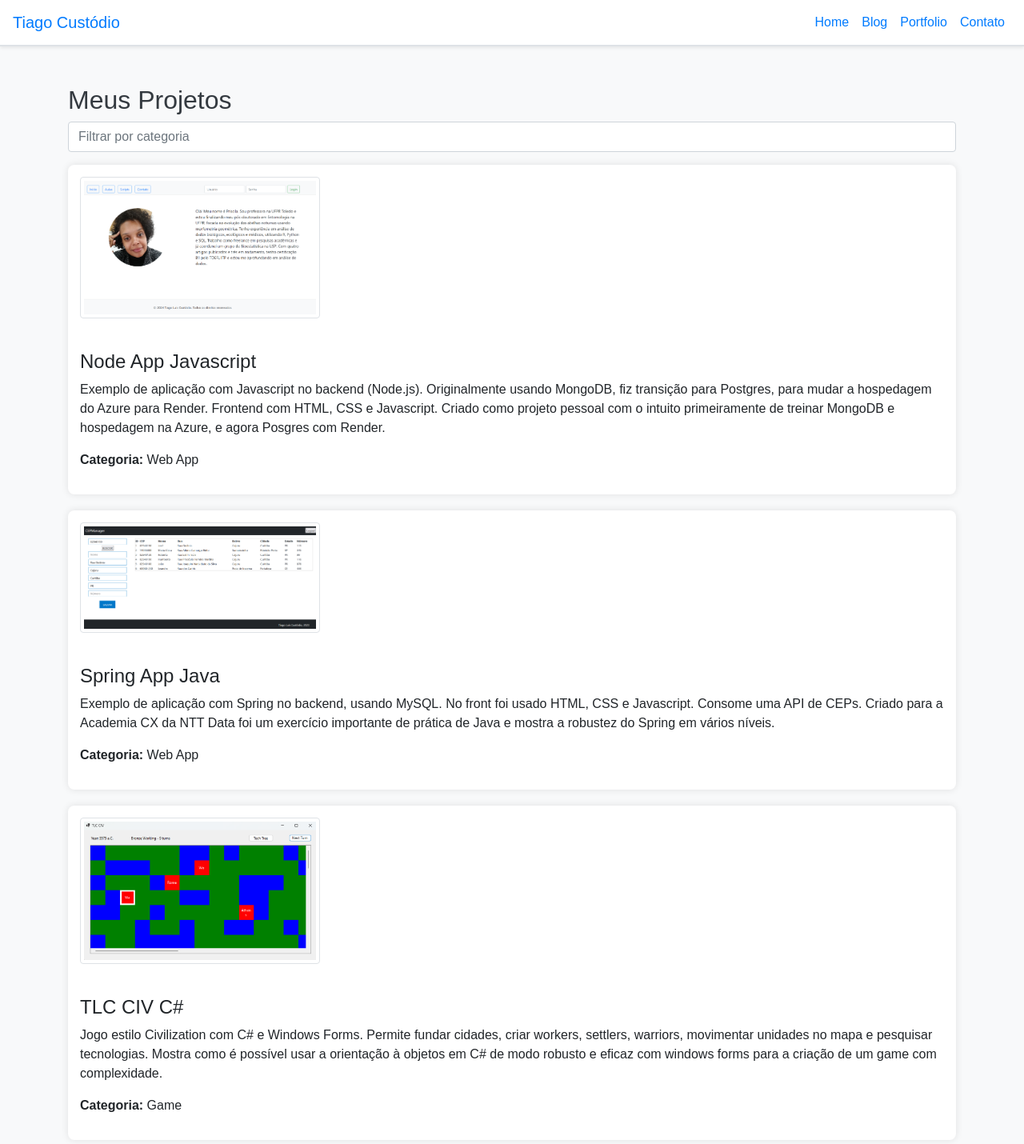
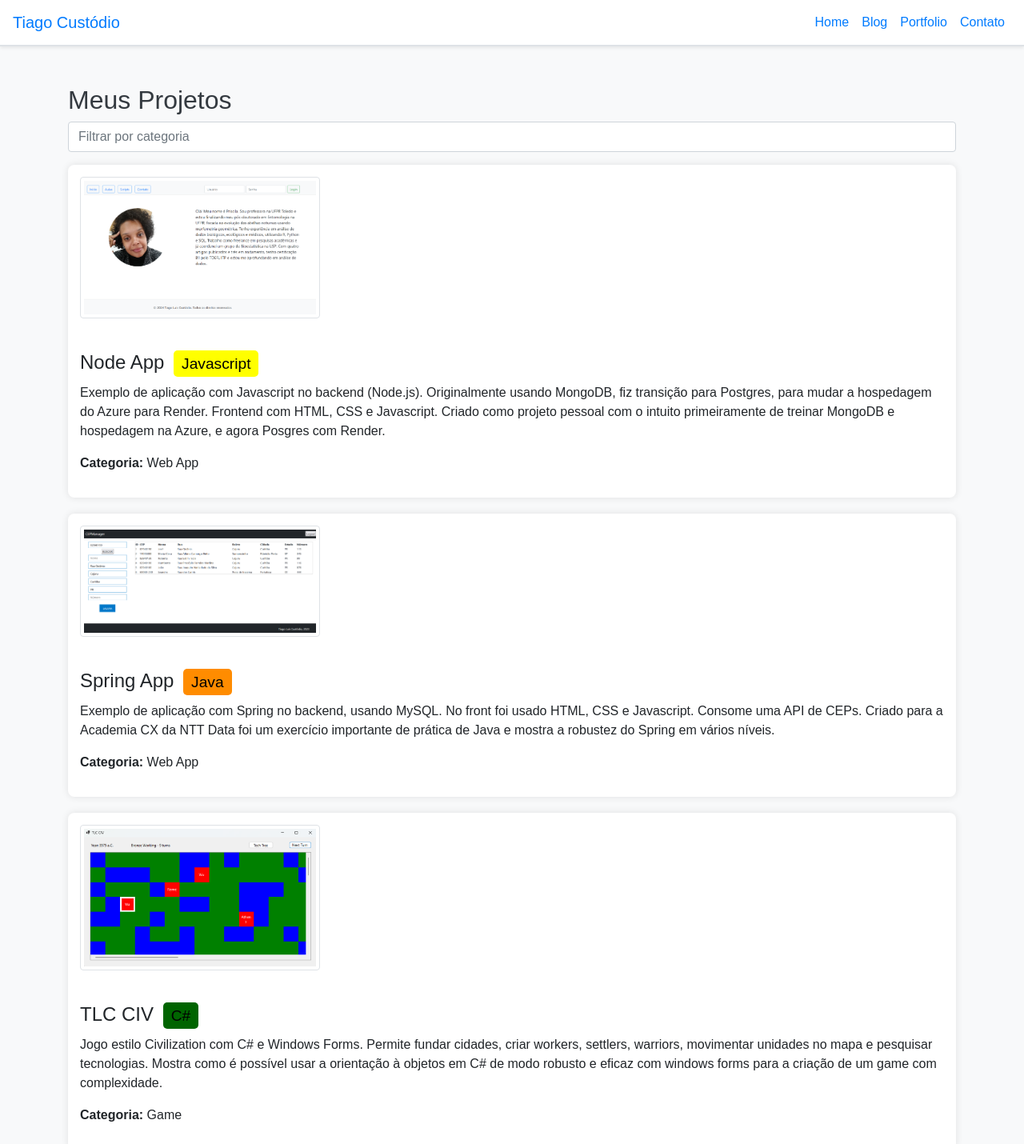
Before and after one commit to custodiotiago/MeuPortfolio, a plain HTML site: page portfolio.html in a window 1280 px wide. Shown: the top 1430 px of the page at 80% size. Drawn offline with nearby package versions, Linux system fonts and the light colour scheme.

Commit message:
Add files via upload

```diff
--- a/portfolio.html
+++ b/portfolio.html
@@ -6,6 +6,25 @@
     <title>Portfolio - Tiago Custódio</title>
     <link rel="stylesheet" href="https://maxcdn.bootstrapcdn.com/bootstrap/4.5.2/css/bootstrap.min.css">
     <link rel="stylesheet" href="style.css">
+    <style>
+        .language-banner {
+            display: inline-block;
+            padding: 5px 10px;
+            border-radius: 5px;
+            font-size: 0.8em;
+            color: black;
+            margin-left: 5px;
+        }
+        .javascript-banner {
+            background-color: yellow;
+        }
+        .java-banner {
+            background-color: darkorange;
+        }
+        .csharp-banner {
+            background-color: darkgreen;
+        }
+    </style>
 </head>
 <body>
     <nav class="navbar navbar-expand-lg bg-white shadow-sm">
```
